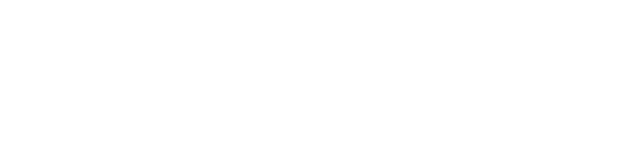
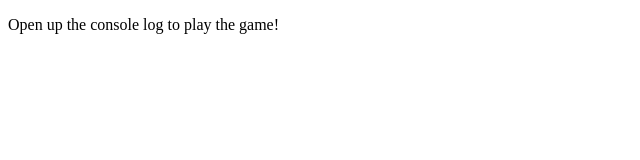
Before and after one commit to r3dkoi/rock-paper-scissors, a plain HTML site: page index.html in a window 1280 px wide. Shown: the whole page, without its empty margins (0-640 px from the left). Drawn offline with Linux system fonts and the light colour scheme.

Commit message:
<p> to showcase instructions

```diff
--- a/index.html
+++ b/index.html
@@ -7,6 +7,6 @@
         <title>Rock Paper Scissors Demo</title>
     </header>
     <body>
-
+        <p>Open up the console log to play the game!</p>
     </body>
 </html>
```
